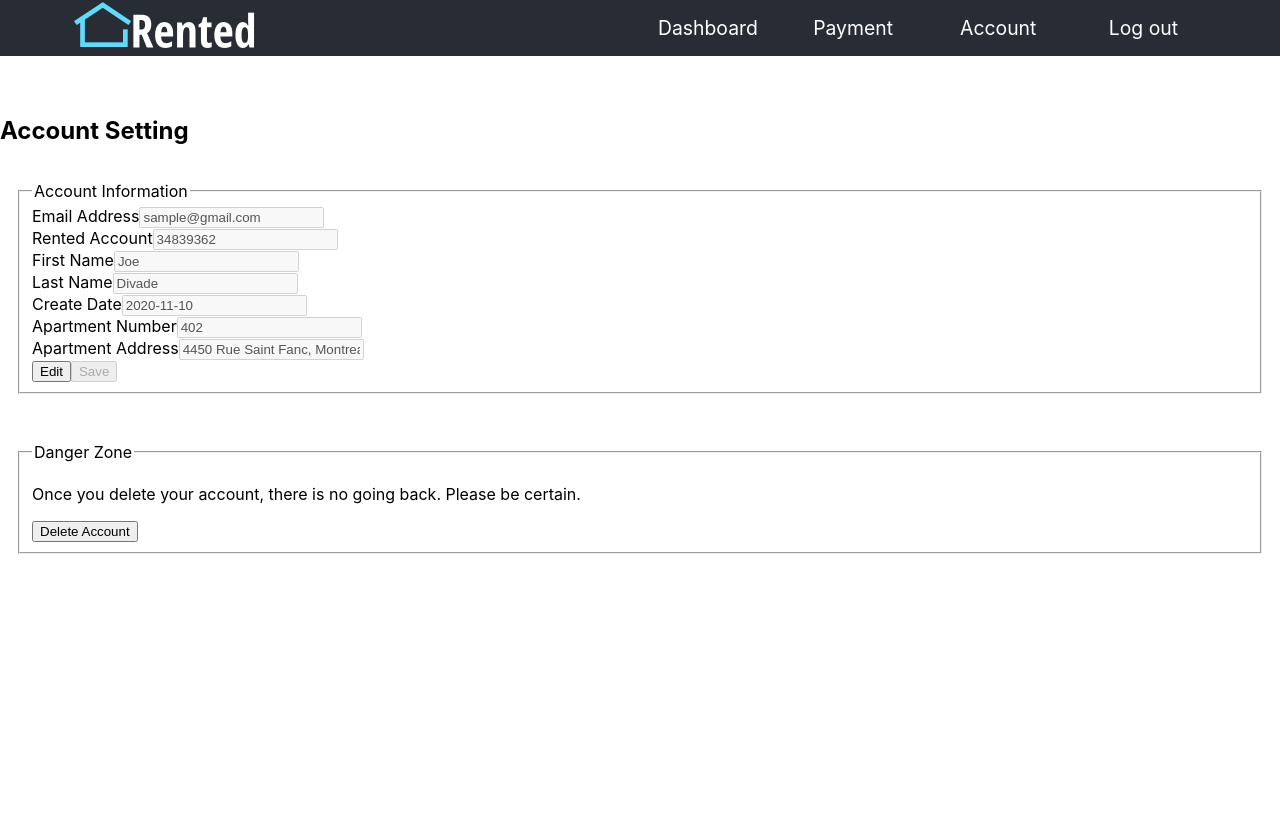
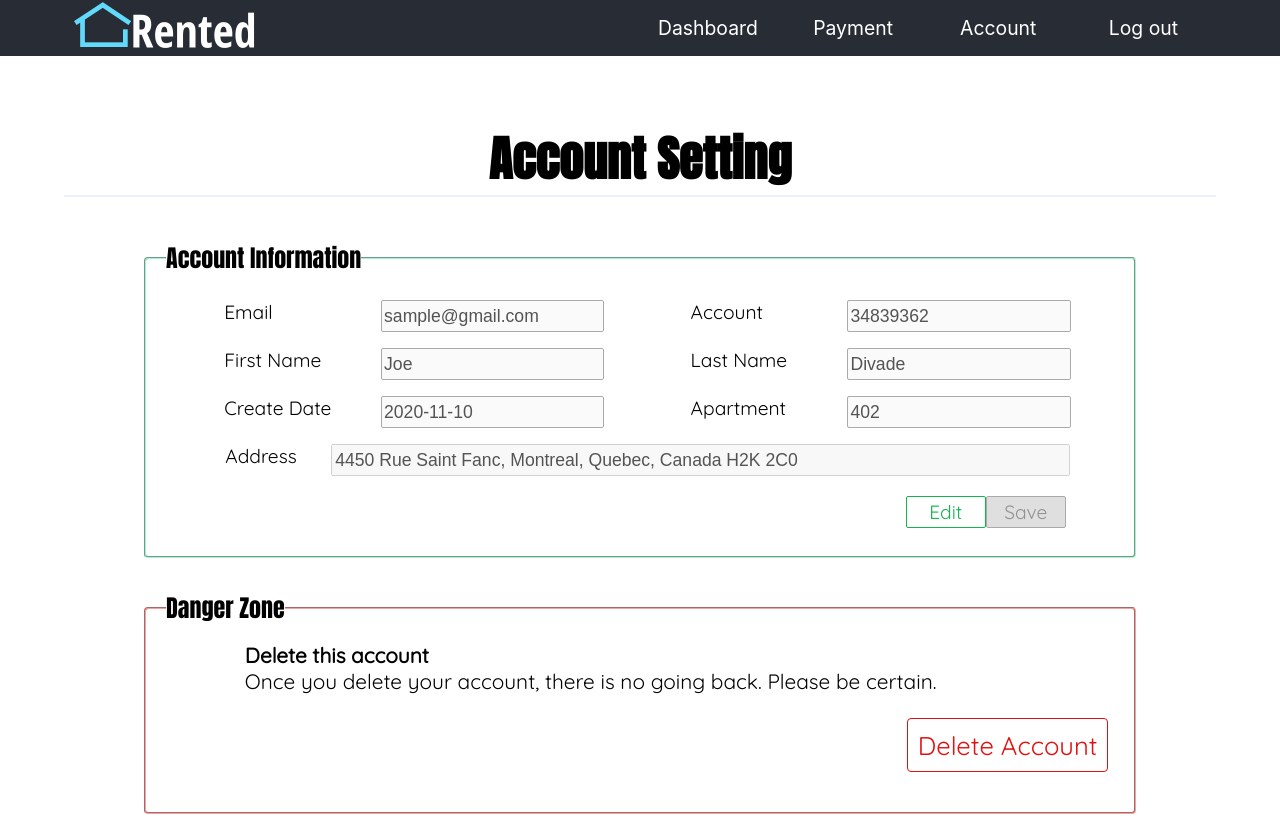
Before and after one commit to waveslin/rented, a React (Create React App) app: page /account in a window 1280 px wide. Shown: the top 816 px of the page. Built offline with nearby package versions, Linux system fonts and the light colour scheme; a web font is replaced by a local one.

Commit message:
add some styling and modified some code for testing and inside the component

```diff
--- a/src/components/account/Account.jsx
+++ b/src/components/account/Account.jsx
@@ -9,19 +9,19 @@ const Account = props => {
 
     return (
         <>
-            <header className='account-header' data-test='Account-header'>
+            <header className='account' data-test='Account-header'>
                 <h1>Account Setting</h1>
             </header>
-            <section className='account-info' data-test='Account-info'>
-                <fieldset className='account-info-field'>
+            <section className='account' data-test='Account-info'>
+                <fieldset className='account-info'>
                     <legend>Account Information</legend>
                     <form action="">
                         <div className="info-field-group">
-                            <label htmlFor="email">Email Address</label>
+                            <label htmlFor="email">Email</label>
                             <input type="email" name="email" id="email" value="sample@gmail.com" disabled={disable}/>
                         </div>
                         <div className="info-field-group">
-                            <label htmlFor="account">Rented Account</label>
+                            <label htmlFor="account">Account</label>
                             <input type="text" name="account" id="account" value="34839362" disabled/>
                         </div>
                         <div className="info-field-group">
@@ -37,23 +37,28 @@ const Account = props => {
                             <input type="text" name="date" id="date" value="2020-11-10" disabled/>
                         </div>
                         <div className="info-field-group">
-                            <label htmlFor="apt">Apartment Number</label>
+                            <label htmlFor="apt">Apartment</label>
                             <input type="text" name="apt" id="apt" value="402" disabled/>
                         </div>
                         <div className="info-field-group-lg">
-                            <label htmlFor="address">Apartment Address</label>
+                            <label htmlFor="address">Address</label>
                             <input type="text" name="address" id="address" value="4450 Rue Saint Fanc, Montreal, Quebec, Canada H2K 2C0" disabled/>
                         </div>
-                        <button onClick={toggleDisable} disabled={!disable}>Edit</button>
-                        <button onClick={toggleDisable} disabled={disable}>Save</button>
+                        <div className="info-button-group">
+                            <button onClick={toggleDisable} disabled={!disable}>Edit</button>
+                            <button onClick={toggleDisable} disabled={disable}>Save</button>
+                        </div>
                     </form>
                 </fieldset>
             </section>
-            <section data-test='Account-danger'>
-                <fieldset>
+            <section className='account' data-test='Account-danger'>
+                <fieldset className='account-danger'>
                     <legend>Danger Zone</legend>
+                    <p><b>Delete this account</b></p>
                     <p>Once you delete your account, there is no going back. Please be certain.</p>
-                    <button>Delete Account</button>
+                    <div>
+                        <button>Delete Account</button>
+                    </div>
                 </fieldset>
             </section>
         </>
--- a/src/components/account/Account.scss
+++ b/src/components/account/Account.scss
@@ -0,0 +1,246 @@
+$info-color:  #38c98a;
+$info-border: #a8f1d2;
+$save-color: #12b54e;
+$danger-color: #e21111;
+$danger-border: #f6a1a1;
+$disable-color: #aaa;
+$size-md : 829px;
+$size-sm: 523px;
+
+header.account{
+    width: 100%;
+    min-height: 4em;
+    padding: 0;
+    margin-bottom: 0;
+    font-size: 2em;
+    font-family: 'Anton', sans-serif;
+    text-align: center;
+    display: flex;
+    flex-direction: column;
+    justify-content: center;
+    align-items: center;
+
+    h1{
+        display: block;
+        width: 90%;
+        height: 90%;
+        margin: 0;
+        padding: 0;
+        box-sizing: border-box;
+        border-bottom: 2px solid #eeeffe;
+
+        @media screen and (max-width: $size-sm){
+            font-size: 1.5em;
+        }
+    }
+}
+
+
+section.account{
+    max-width: 1024px;
+    margin: 0 auto;
+
+    fieldset{
+        margin: 0;
+        padding: 0;
+        border-radius: 4px;
+
+        legend{
+            font-family: 'Anton', sans-serif;
+            font-size: 1.5em;
+            margin: 0 20px;
+            padding: 0;
+        }
+    }
+
+    .account-info{
+        border-color: $info-border;
+        padding: 1em 0;
+
+        form{
+            width: 100%;
+            display: flex;
+            flex-wrap: wrap;
+            justify-content: space-evenly;
+
+            .info-field-group{
+                width: 40%;
+                height: 2em;
+                margin: 0.5em;
+                display: flex;
+                justify-content: space-between;
+
+
+                @media screen and (max-width: $size-sm){
+                    width: 100%;
+                }
+
+                label{
+                    margin: 0 15px;
+                    font-size: 1.2em;
+                    font-family: 'Open Sans Condensed', sans-serif;
+                    font-family: 'Quicksand', sans-serif;
+
+                    @media screen and (max-width: $size-md){
+                        font-size: 0.8em;
+                        padding: 0.6em 0;
+                    }
+
+                    @media screen and (max-width: $size-sm){
+                        padding: 0;
+                        font-size: 1.1em;
+                    }
+                }
+
+                input{
+                    width: 55%;
+                    font-size: 1.1em;
+                    border: 2px solid $info-color;
+                    border-radius: 2px;
+                    outline: none;
+
+                    &:disabled{
+                        border: 1px solid $disable-color;
+                    }
+
+                    @media screen and (max-width: $size-md){
+                        font-size: 0.8em;
+                        width: 45%;
+                    }
+
+                    @media screen and (max-width: $size-sm){
+                        width: 50%;
+                        font-size: 1.2em;
+                    }
+                }
+
+            }
+
+            .info-field-group-lg{
+                width: 87%;
+                height: 2em;
+                margin: 0.5em;
+                display: flex;
+                justify-content: space-between;
+
+                @media screen and (max-width: $size-sm){
+                    width: 100%;
+                }
+
+                label{
+                    margin: 0 15px;
+                    font-size: 1.2em;
+                    font-family: 'Open Sans Condensed', sans-serif;
+                    font-family: 'Quicksand', sans-serif;
+
+                    @media screen and (max-width: $size-md){
+                        font-size: 0.8em;
+                        padding: 0.6em 0;
+                    }
+
+                    @media screen and (max-width: $size-sm){
+                        padding: 0;
+                        font-size: 1.15em;
+                    }
+                }
+
+                input{
+                    width: 85%;
+                    font-size: 1.1em;
+
+                    @media screen and (max-width: $size-md){
+                        font-size: 0.8em;
+                        width: 75%;
+                    }
+
+                    @media screen and (max-width: $size-sm){
+                        width: 50%;
+                        font-size: 1.2em;
+                    }
+
+                }
+
+            }
+
+            .info-button-group{
+                width: 87%;
+                height: 2.5em;
+                margin: 0.5em;
+                padding: 0.25em;
+                display: flex;
+                justify-content: flex-end;
+
+                button{
+                    width: 80px;
+                    font-size: 1.2em;
+                    color: $save-color;
+                    background-color: #fff;
+                    border-radius: 2px;
+                    border: 1px solid $save-color;
+                    font-family: 'Open Sans Condensed', sans-serif;
+                    font-family: 'Quicksand', sans-serif;
+                    outline: none;
+
+                    &:hover{
+                        color: #fff;
+                        background-color: $save-color;
+                    }
+
+                    &:disabled{
+                        border: 1px solid $disable-color;
+                        background-color: #dfdfdf;
+                        color: #919191;
+                    }
+                }
+
+            }
+        }
+    }
+
+    .account-danger{
+        border-color: $danger-border;
+        padding: 1em 0;
+
+
+        p{
+            box-sizing: border-box;
+            width: 100%;
+            padding-left:10%;
+            margin: 0;
+            font-size: 1.3em;
+            font-weight: 300;
+            font-family: 'Open Sans Condensed', sans-serif;
+            font-family: 'Quicksand', sans-serif;
+
+            b{
+                font-weight: 700;
+            }
+        }
+
+        div{
+            width: 100%;
+            margin: 1.5em 0;
+            display: flex;
+            justify-content: flex-end;
+
+            button{
+                font-size: 1.6em;
+                color: $danger-color;
+                background-color: #fff;
+                padding: 10px;
+                margin: 0 1em;
+                border-radius: 4px;
+                border: 1px solid $danger-color;
+                transition: color 150ms ease-in-out, background-color 150ms ease-in-out;
+                font-family: 'Open Sans Condensed', sans-serif;
+                font-family: 'Quicksand', sans-serif;
+                outline: none;
+
+                &:hover{
+                    color: #fff;
+                    background-color: $danger-color;
+                }
+            }
+        }
+    }
+}
--- a/src/components/dashboard/Dashboard.jsx
+++ b/src/components/dashboard/Dashboard.jsx
@@ -13,6 +13,7 @@ const Dashboard = props => {
                 </div>
                 <div>
                     <p className="inquiry-account">Rented Account: <span className="account-number">34839362</span></p>
+                    <p className="inquiry-address">Apartment number: <span>501</span></p>
                     <p className="inquiry-address">Apartment adress: </p>
                     <p className="inquiry-address-detail">4450 Rue Saint Fanc, Montreal, Quebec, Canada H2K 2C0</p>
                     <p className="inquiry-bill inquiry-bill-total">Your bill total: <span className="bill-number">$1500</span></p>
--- a/src/components/payment/Payment.jsx
+++ b/src/components/payment/Payment.jsx
@@ -23,10 +23,19 @@ const Payment = props => {
 
     return (
         <>
-            <header data-test='Payment-header'>
+            <header className="payment" data-test='Payment-header'>
                 <h1>Payment</h1>
             </header>
-            <section data-test='Payment-method'>
+            <section className="payment" data-test='Payment-pay'>
+                <div>
+                    <p className="payment-account">Rented Account: <span className="account-number">34839362</span></p>
+                    <p className="payment-bill">Your bill total: <span className="bill-number">$1500</span></p>
+                </div>
+                <div>
+                    <button>Pay Now</button>
+                </div>
+            </section>
+            <section className="payment-method" data-test='Payment-method'>
                { payment_method(card[0])}
             </section>
         </>
```
Also changed, not shown: src/components/dashboard/Dashboard.scss (+19 -13 lines), src/components/payment/Payment.scss (+49 -0 lines), 1 other file (tests, documents, lock files or other folders).
